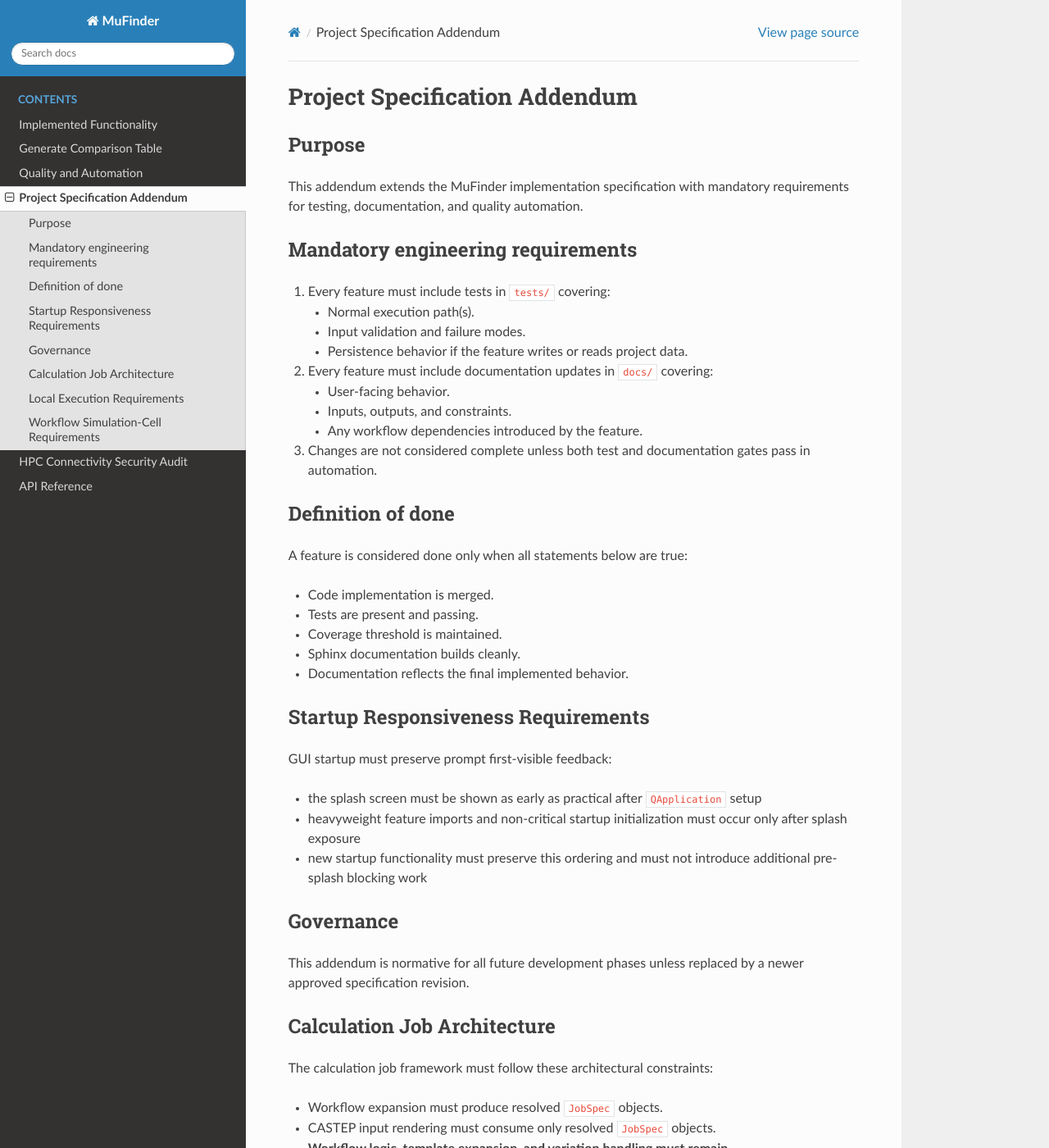
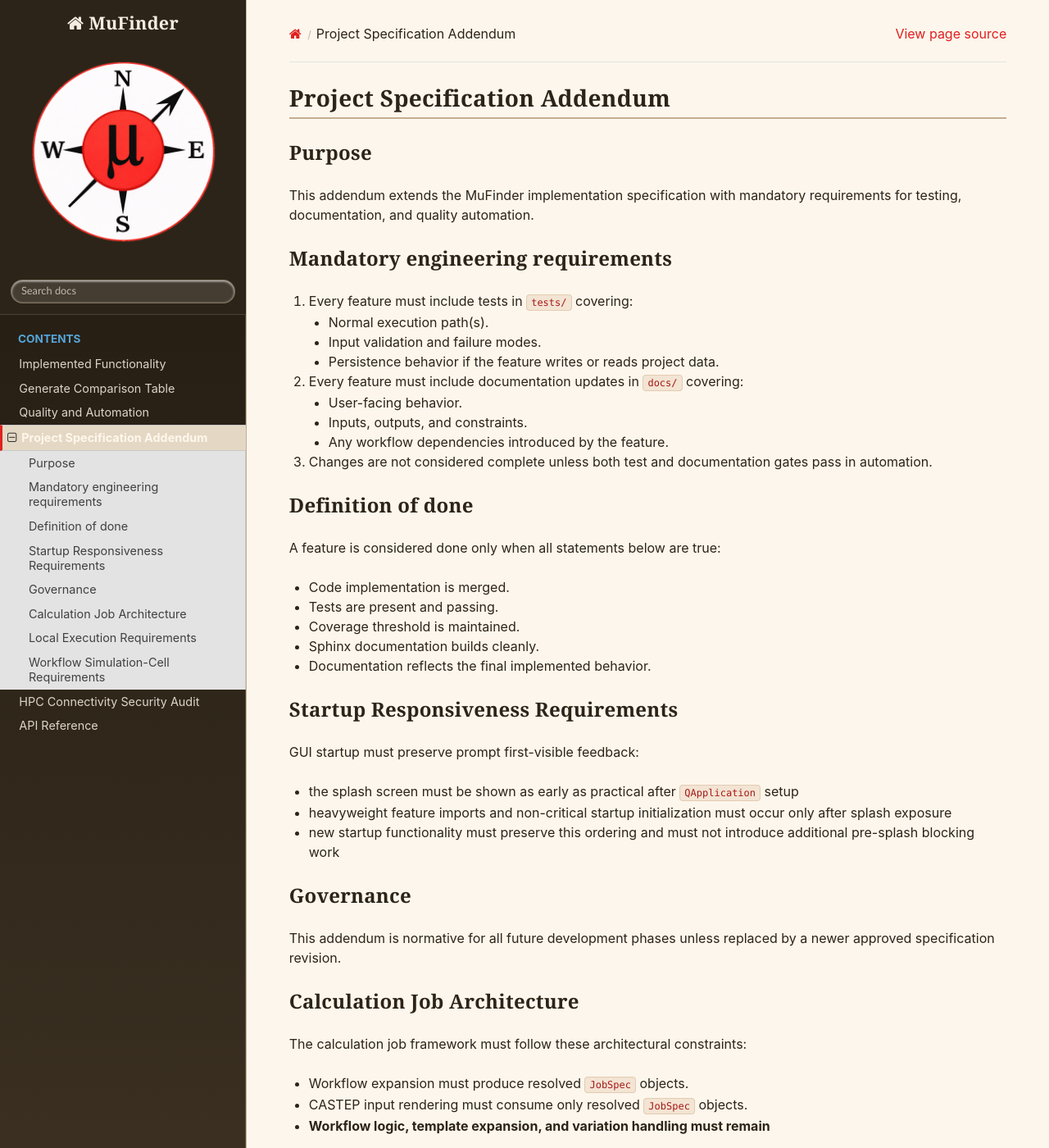
Before and after one commit to BenHuddart/mufinder, a Sphinx documentation site: the page built from docs/project_specification.rst, in a window 1280 px wide and 1400 px high. Shown: the whole window at 82% size. Built offline with Sphinx 7.4.7 and the Read the Docs theme 3.1.0, drawn with Linux system fonts in a browser that asks for light colours.

Commit message:
Add MuFinder branding to app packaging and docs

```diff
--- /dev/null
+++ b/docs/_static/mufinder-docs.css
@@ -0,0 +1,265 @@
+:root {
+  --mf-bg-primary: #f5ede0;
+  --mf-bg-surface: #fdf6ec;
+  --mf-bg-surface-alt: #ede0ce;
+  --mf-border: #c4ad8f;
+  --mf-text-primary: #2c2418;
+  --mf-text-muted: #7a6b59;
+  --mf-accent: #e02020;
+  --mf-accent-hover: #c61d1d;
+  --mf-accent-pressed: #a71919;
+  --mf-seal-gold: #b8860b;
+  --mf-success: #146c43;
+  --mf-warning: #a16207;
+  --mf-danger: #b91c1c;
+  --mf-heading-font: "Playfair Display", "Libre Baskerville", Georgia, serif;
+  --mf-body-font: Inter, "Helvetica Neue", Arial, sans-serif;
+  --mf-code-font: "SFMono-Regular", Consolas, "Liberation Mono", Menlo, monospace;
+}
+
+body {
+  background: linear-gradient(180deg, #efe3d0 0%, var(--mf-bg-primary) 240px);
+  color: var(--mf-text-primary);
+  font-family: var(--mf-body-font);
+}
+
+.wy-body-for-nav {
+  background: var(--mf-bg-primary);
+}
+
+.wy-nav-side {
+  background: linear-gradient(180deg, #20170f 0%, #2c2418 48%, #3a2f21 100%);
+  box-shadow: inset -1px 0 0 rgba(196, 173, 143, 0.22);
+}
+
+.wy-side-nav-search {
+  background: transparent;
+  border-bottom: 1px solid rgba(196, 173, 143, 0.22);
+}
+
+.wy-side-nav-search > a,
+.wy-side-nav-search .wy-dropdown > a {
+  color: #f5ede0;
+  font-family: var(--mf-heading-font);
+  font-size: 1.35rem;
+  font-weight: 700;
+  letter-spacing: 0.01em;
+}
+
+.wy-side-nav-search input[type="text"] {
+  border: 1px solid rgba(196, 173, 143, 0.5);
+  border-radius: 999px;
+  background: rgba(253, 246, 236, 0.12);
+  color: #f5ede0;
+}
+
+.wy-side-nav-search input[type="text"]::placeholder {
+  color: rgba(245, 237, 224, 0.7);
+}
+
+.wy-menu-vertical a {
+  color: rgba(245, 237, 224, 0.88);
+}
+
+.wy-menu-vertical a:hover,
+.wy-menu-vertical a:focus {
+  background: rgba(224, 32, 32, 0.18);
+  color: #fff7ec;
+}
+
+.wy-menu-vertical li.current > a,
+.wy-menu-vertical li.current > a:hover {
+  border-top: 0;
+  background: rgba(232, 168, 56, 0.18);
+  color: #fff7ec;
+}
+
+.wy-menu-vertical li.toctree-l1.current > a {
+  border-left: 3px solid var(--mf-accent);
+}
+
+.wy-nav-content-wrap {
+  background: transparent;
+}
+
+.wy-nav-content {
+  max-width: 1100px;
+  background: var(--mf-bg-surface);
+  border-left: 1px solid var(--mf-border);
+  box-shadow: 0 18px 48px rgba(44, 36, 24, 0.08);
+}
+
+.rst-content {
+  color: var(--mf-text-primary);
+}
+
+.rst-content h1,
+.rst-content h2,
+.rst-content h3,
+.rst-content h4,
+.rst-content h5,
+.rst-content h6 {
+  color: var(--mf-text-primary);
+  font-family: var(--mf-heading-font);
+  font-weight: 700;
+  letter-spacing: 0.01em;
+}
+
+.rst-content h1 {
+  border-bottom: 2px solid var(--mf-border);
+  padding-bottom: 0.35rem;
+}
+
+.rst-content a,
+a {
+  color: var(--mf-accent);
+}
+
+.rst-content a:hover,
+a:hover {
+  color: var(--mf-accent-hover);
+}
+
+.rst-content code.literal,
+.rst-content tt.literal,
+code,
+pre {
+  font-family: var(--mf-code-font);
+}
+
+.rst-content code.literal,
+.rst-content tt.literal,
+code.literal {
+  color: var(--mf-accent-pressed);
+  background: #f3e4d3;
+  border: 1px solid #e2ccb1;
+  border-radius: 4px;
+}
+
+.rst-content pre,
+.rst-content div[class^="highlight"],
+.rst-content div[class*=" highlight"] {
+  border: 1px solid var(--mf-border);
+  border-radius: 10px;
+  background: #2b241a;
+  box-shadow: inset 0 1px 0 rgba(255, 255, 255, 0.04);
+}
+
+.rst-content pre {
+  color: #f5ede0;
+}
+
+.rst-content .admonition,
+.rst-content .note,
+.rst-content .warning,
+.rst-content .important {
+  border-radius: 10px;
+  box-shadow: 0 6px 18px rgba(44, 36, 24, 0.06);
+}
+
+.rst-content .admonition-title,
+.rst-content .note .admonition-title,
+.rst-content .warning .admonition-title,
+.rst-content .important .admonition-title {
+  font-family: var(--mf-heading-font);
+}
+
+.rst-content table.docutils,
+.rst-content table.field-list,
+.wy-table-responsive table td,
+.wy-table-responsive table th {
+  border-color: var(--mf-border);
+}
+
+.rst-content table.docutils thead th,
+.wy-table-responsive table thead th {
+  background: var(--mf-bg-surface-alt);
+  color: var(--mf-text-primary);
+}
+
+.rst-content table.docutils tbody tr:nth-child(2n),
+.wy-table-responsive table tbody tr:nth-child(2n) {
+  background: #fbf2e6;
+}
+
+.rst-content blockquote {
+  border-left: 4px solid var(--mf-seal-gold);
+  color: var(--mf-text-muted);
+}
+
+.rst-content img {
+  border-radius: 12px;
+}
+
+.rst-content .toctree-wrapper > p.caption {
+  color: var(--mf-text-muted);
+  font-family: var(--mf-heading-font);
+  font-size: 1rem;
+  letter-spacing: 0.04em;
+  text-transform: uppercase;
+}
+
+@media (prefers-color-scheme: dark) {
+  :root {
+    --mf-bg-primary: #0d1b2a;
+    --mf-bg-surface: #1b2838;
+    --mf-bg-surface-alt: #243447;
+    --mf-border: #3d5068;
+    --mf-text-primary: #f0e6d3;
+    --mf-text-muted: #a09484;
+    --mf-accent: #e8a838;
+    --mf-accent-hover: #d49530;
+    --mf-accent-pressed: #c08528;
+    --mf-seal-gold: #d4a853;
+    --mf-success: #34d399;
+    --mf-warning: #f59e0b;
+    --mf-danger: #f87171;
+  }
+
+  body {
+    background: linear-gradient(180deg, #09131d 0%, var(--mf-bg-primary) 240px);
+  }
+
+  .wy-nav-side {
+    background: linear-gradient(180deg, #09131d 0%, #102033 48%, #18293e 100%);
+    box-shadow: inset -1px 0 0 rgba(61, 80, 104, 0.34);
+  }
+
+  .wy-side-nav-search > a,
+  .wy-side-nav-search .wy-dropdown > a,
+  .wy-menu-vertical a,
+  .wy-side-nav-search input[type="text"] {
+    color: var(--mf-text-primary);
+  }
+
+  .wy-side-nav-search input[type="text"] {
+    background: rgba(27, 40, 56, 0.7);
+    border-color: rgba(61, 80, 104, 0.85);
+  }
+
+  .wy-nav-content {
+    background: var(--mf-bg-surface);
+    border-left-color: var(--mf-border);
+    box-shadow: 0 18px 48px rgba(0, 0, 0, 0.28);
+  }
+
+  .rst-content code.literal,
+  .rst-content tt.literal,
+  code.literal {
+    color: #ffcf70;
+    background: #203042;
+    border-color: #31475f;
+  }
+
+  .rst-content pre,
+  .rst-content div[class^="highlight"],
+  .rst-content div[class*=" highlight"] {
+    background: #101b28;
+    border-color: #2a3f57;
+  }
+
+  .rst-content table.docutils tbody tr:nth-child(2n),
+  .wy-table-responsive table tbody tr:nth-child(2n) {
+    background: rgba(36, 52, 71, 0.65);
+  }
+}
--- a/docs/conf.py
+++ b/docs/conf.py
@@ -28,4 +28,10 @@
 exclude_patterns = ["_build", "Thumbs.db", ".DS_Store"]
 
 templates_path = ["_templates"]
+html_static_path = ["_static"]
 html_theme = "sphinx_rtd_theme"
+html_logo = "branding/mufinder_logo.png"
+html_css_files = ["mufinder-docs.css"]
+html_theme_options = {
+    "style_nav_header_background": "#2C2418",
+}
--- a/docs/index.rst
+++ b/docs/index.rst
@@ -1,5 +1,10 @@
 MuFinder Documentation
 ======================
+
+.. image:: branding/mufinder_logo.png
+   :alt: MuFinder logo
+   :width: 180
+   :align: center
 
 MuFinder is a PySide6 desktop application for muon stopping-site workflows.
 This documentation covers the implemented architecture, scientific generation
--- a/pyproject.toml
+++ b/pyproject.toml
@@ -42,7 +42,7 @@
 where = ["src"]
 
 [tool.setuptools.package-data]
-"mufinder.assets" = ["*.png", "*.yaml"]
+"mufinder.assets" = ["*.png", "*.ico", "*.yaml"]
 
 [tool.pytest.ini_options]
 testpaths = ["tests"]
```
Also changed, not shown: src/mufinder/assets/mufinder_logo.ico (added), 8 other files.
